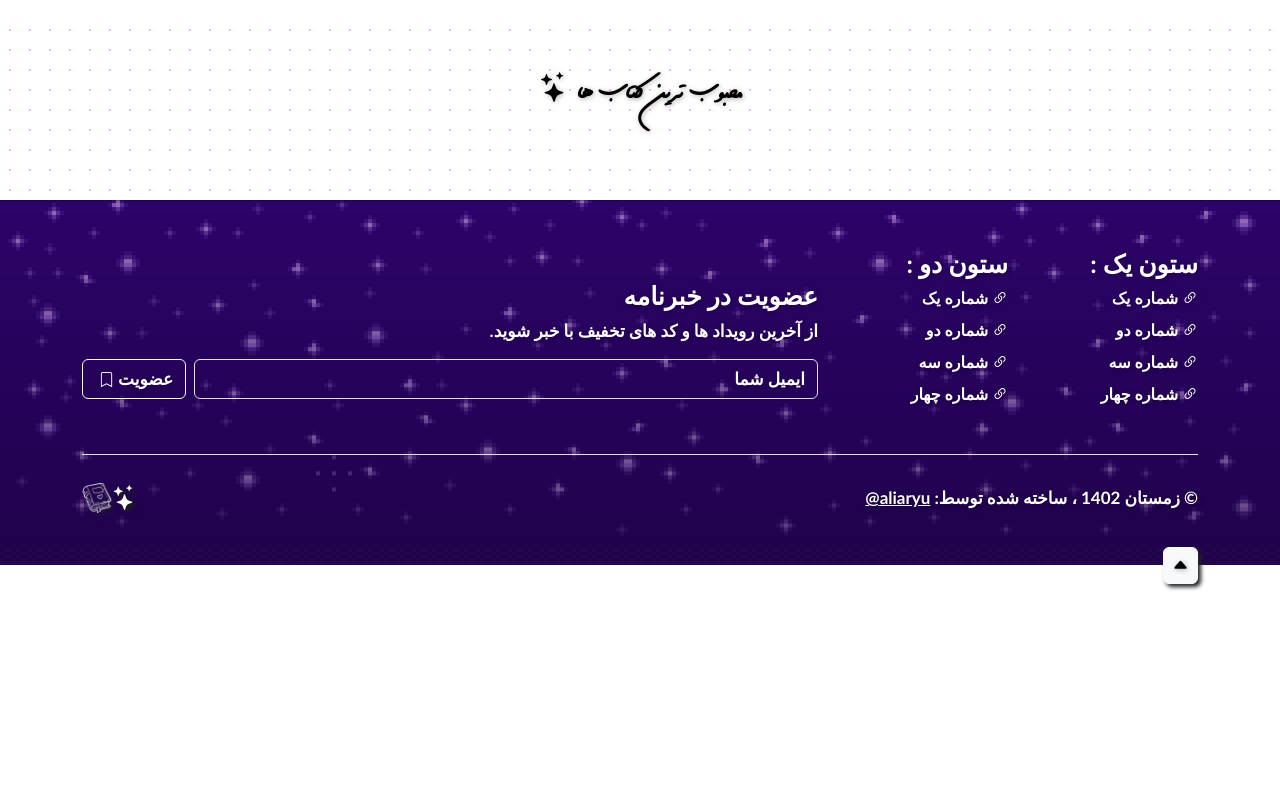
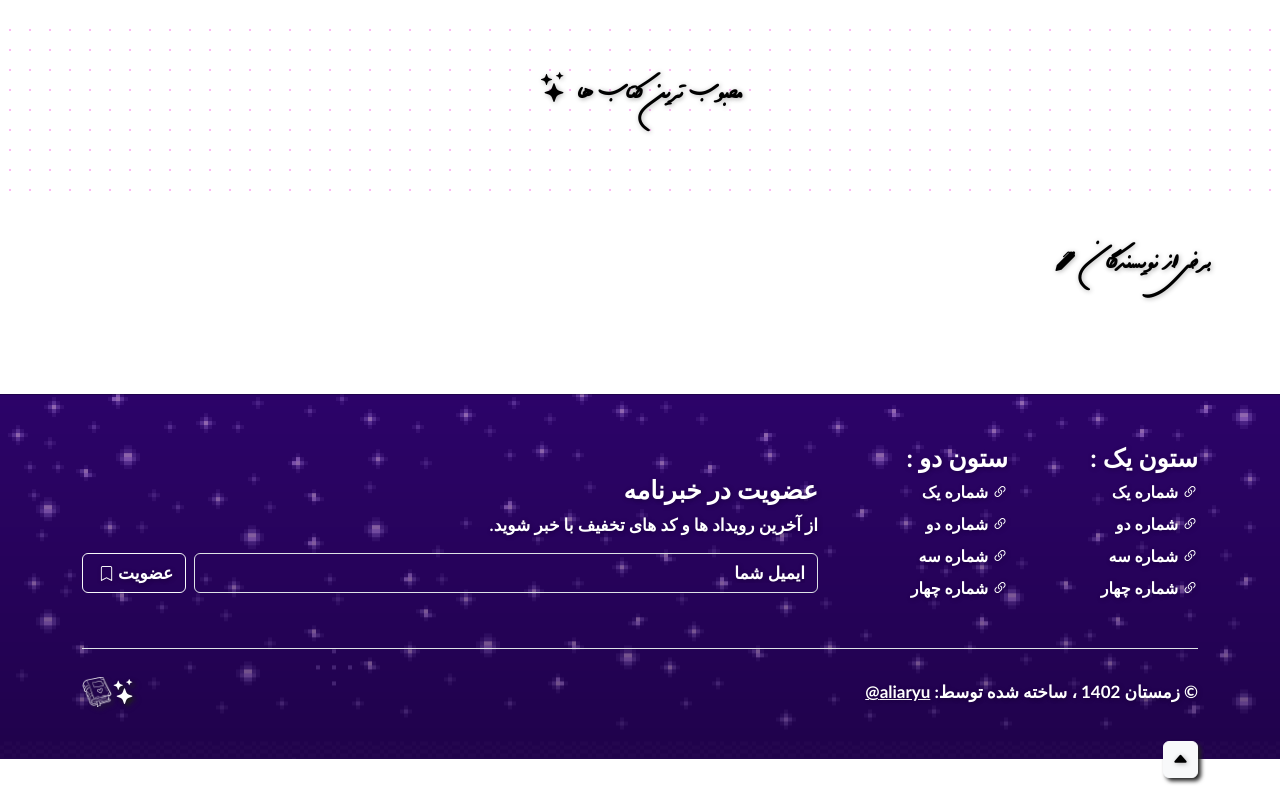
Before and after one commit to aliaryu/aryu-bookstore, a Django app: page / in a window 1280 px wide. Shown: the part 505-1312 px from the top of the page. Before the commit the page ends 1095 px from the top, so only its background shows below. Run offline with Django 4.2, Linux system fonts and the light colour scheme; data that the repository does not hold is empty; some web fonts are replaced.

Commit message:
feat(app home/templates, authors) : add authors templates

```diff
--- a/apps/home/templates/home/home.html
+++ b/apps/home/templates/home/home.html
@@ -4,6 +4,6 @@
 
     {% include "home/includes/features.html" %}
     {% include "home/includes/popular_books.html" %}
-
+    {% include "home/includes/authors.html" %}
 
 {% endblock content %}
--- /dev/null
+++ b/apps/home/templates/home/includes/authors.html
@@ -0,0 +1,17 @@
+{% comment %} SECTION AUTHORS {% endcomment %}
+<section class="container-fluid my-5">
+    <div class="container p-0">
+        <div class="row">
+            <h2 class="font-30 f-sayeh f-bold mb-4"> برخی از نویسندگان <i class="bi bi-pen-fill font-20"></i></h2>
+            <div class="col d-flex">
+                <div class="p-3 position-relative ms-xl-2 mb-xl-0 mb-2 w-100 d-flex flex-wrap justify-content-center align-items-center" >
+
+                    {% for author in authors %}
+                        <a href="author.html" class="f-bold f-15 text-decoration-none tags"><i class="bi bi-person i-tr"></i>{{ author.fullname }}</a>
+                    {% endfor %}
+
+                </div>
+            </div>
+        </div>
+    </div>
+</section>
```
